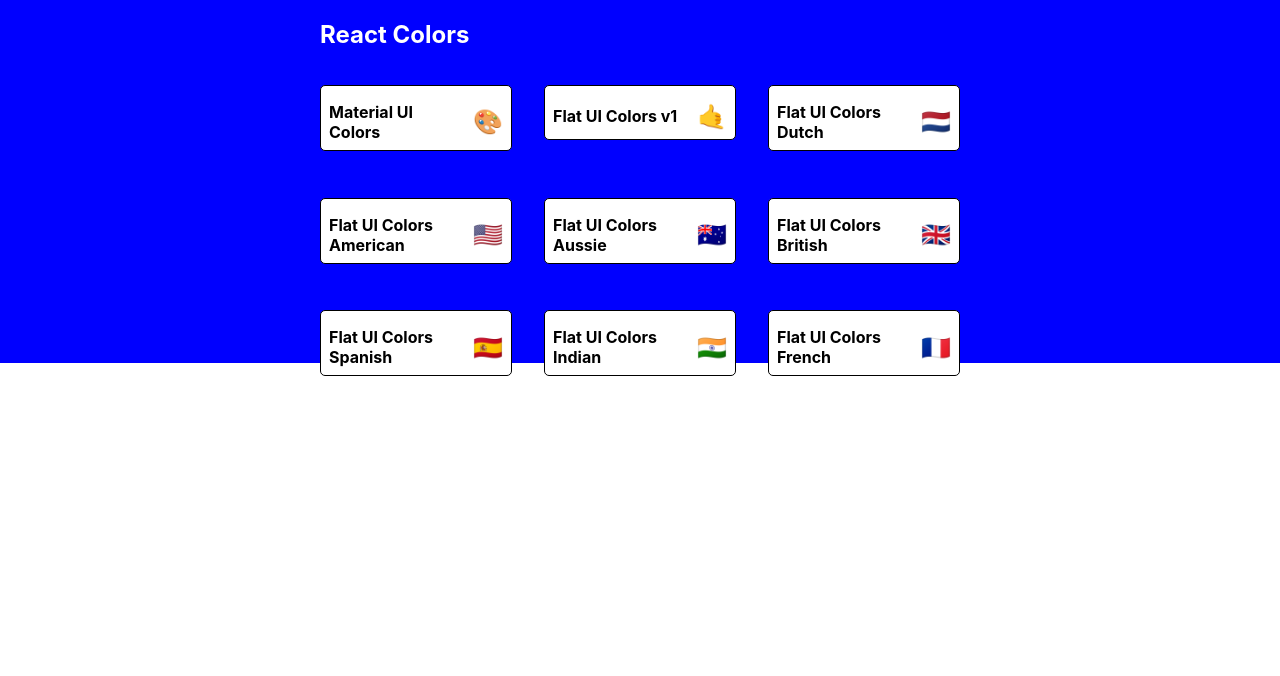
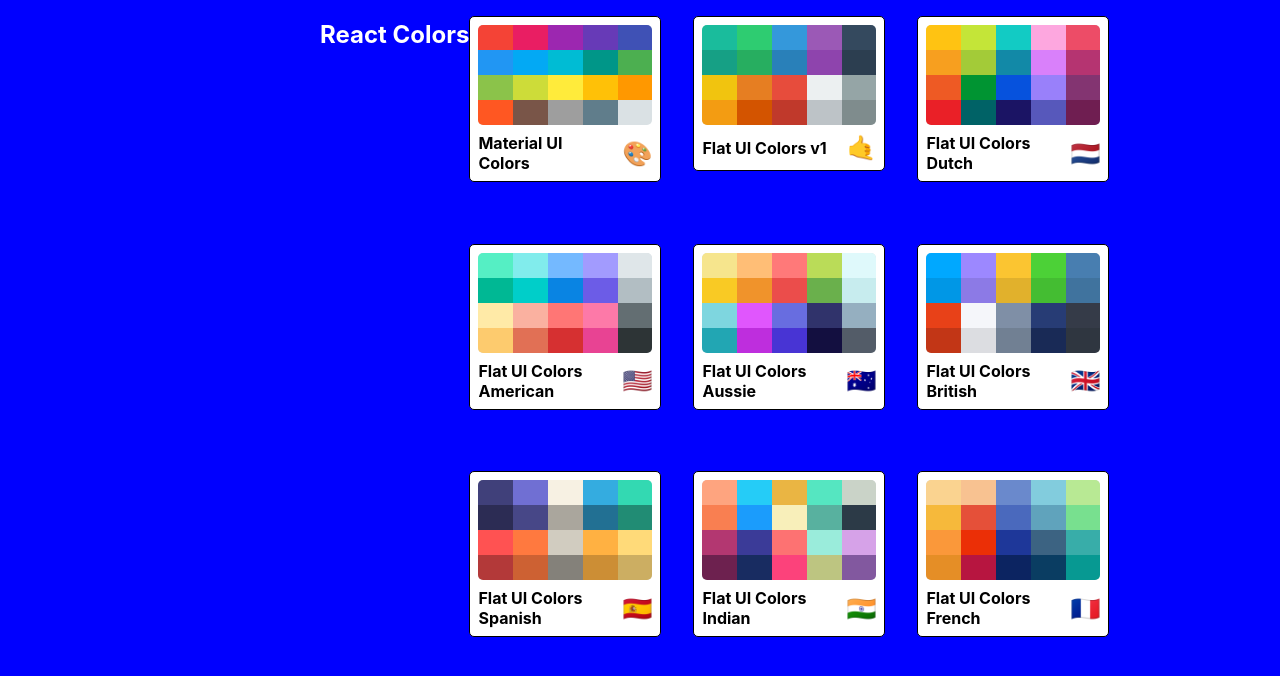
Before and after one commit to zsorosz/react-color-app, a React (Create React App) app: page / in a window 1280 px wide. Shown: the top 676 px of the page. Built offline with nearby package versions, Linux system fonts and the light colour scheme.

Commit message:
style MiniPalette

```diff
--- a/src/MiniPalette.js
+++ b/src/MiniPalette.js
@@ -14,7 +14,11 @@
         }
     },
     colors: {
-        backgroundColor: "grey"
+        backgroundColor: "#dae1e4",
+        height: "100px",
+        width: "100%",
+        borderRadius: "5px",
+        overflow: "hidden"
     },
     title: {
         display: "flex",
@@ -29,15 +33,29 @@
     emoji: {
         marginLeft: "0.5rem",
         fontSize: "1.5rem"
+    },
+    miniColor: {
+        height: "25%",
+        width: "20%",
+        display: "inline-block",
+        margin: "0 auto",
+        position: "relative",
+        marginBottom: "-4px",
+
     }
 }
 
 function MiniPalette(props){
-    const { classes, paletteName, emoji } = props;
-    console.log(classes);
+    const { classes, paletteName, emoji, colors } = props;
+    const miniColorBoxes = colors.map(color => (
+        <div className={classes.miniColor} style={{backgroundColor: color.color}} key={color.name}></div>
+    ))
+
     return(
         <div className={classes.root}>
-            <div className={classes.colors} />
+            <div className={classes.colors}>
+                {miniColorBoxes}
+            </div>
             <h5 className={classes.title}>{paletteName} <span className={classes.emoji}>{emoji}</span></h5>
         </div>
     )
--- a/src/PaletteList.js
+++ b/src/PaletteList.js
@@ -6,13 +6,14 @@
 const styles = {
     root: {
         backgroundColor: "blue",
-        height: "100%",
+        height: "100vh",
         display: "flex",
         alignItems: "flex-start",
         justifyContent: "center"
     },
     container: {
         width: "50%",
+        height: "100%",
         display: "flex",
         alignItems: "flex-start",
         flexDirection: "column",
```
